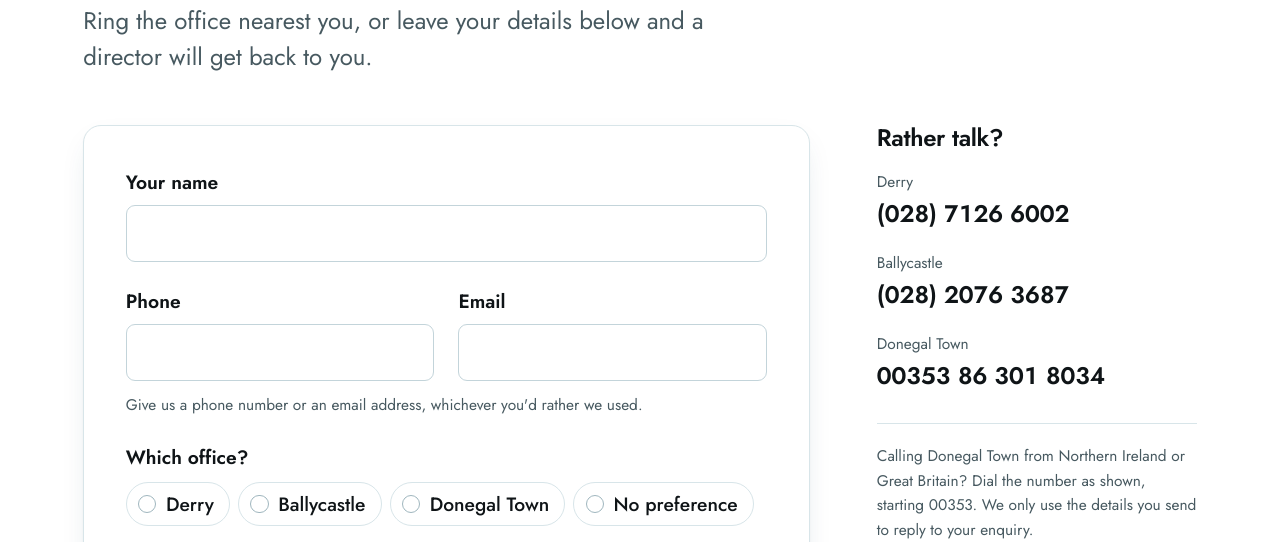
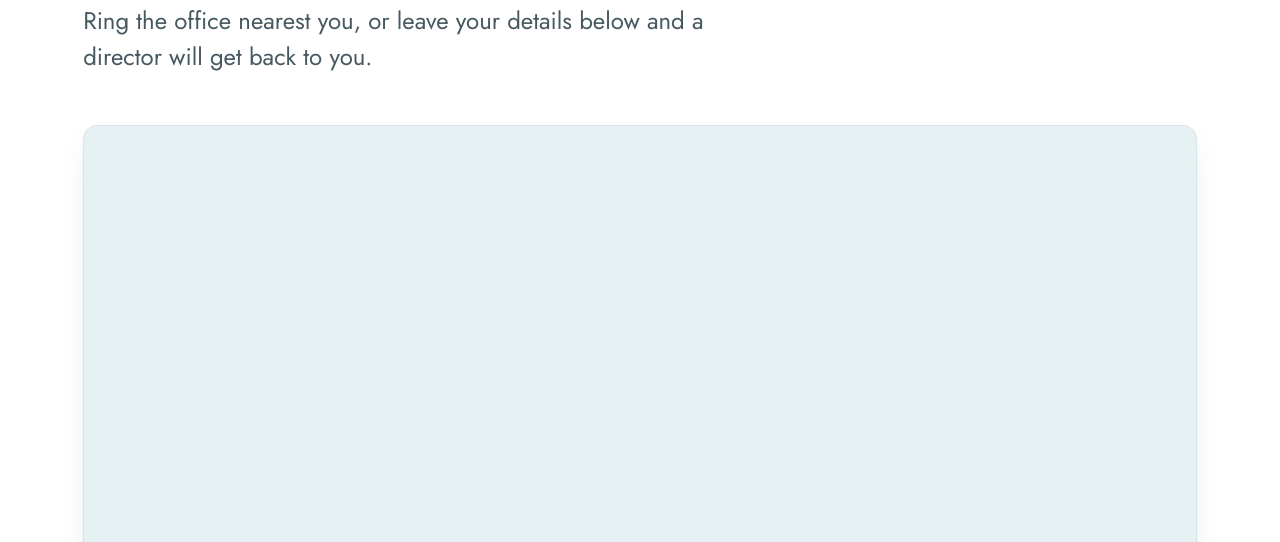
Before and after one commit to fizzbite/efmcc-www, a plain HTML site: page contact.html in a window 1280 px wide. Shown: the part 258-800 px from the top of the page. Drawn offline with Linux system fonts and the light colour scheme; some packages are replaced by stand-ins of ours.

Commit message:
Show the office map only at the top of the contact page
Removes the map from the home and team pages so it isn't repeated;
the office cards stay on all three pages.

Co-Authored-By: Claude Opus 5.5 <noreply@anthropic.com>
Claude-Session: https://claude.ai/code/session_01XCEJoEc9qSSSPchRtBs6a7

```diff
--- a/contact.html
+++ b/contact.html
@@ -31,6 +31,14 @@
   <h1>Get in touch</h1>
   <p>Ring the office nearest you, or leave your details below and a director will get back to you.</p>
 </div>
+<section class="section section--map" aria-label="Office map">
+  <div class="wrap">
+    <div class="office-map" data-office-map data-reveal role="region" aria-label="Map of our three offices">
+      <script type="application/json">[{"id": "derry", "place": "Derry", "role": "Main office", "juris": "Northern Ireland", "addr": ["6 Bayview Terrace", "Derry", "BT48 7EE"], "tel": "(028) 7126 6002", "telhref": "+442871266002", "map": "https://www.google.com/maps/search/?api=1&query=6%20Bayview%20Terrace%2C%20Derry%20BT48%207EE", "lat": 55.001436, "lng": -7.323387}, {"id": "ballycastle", "place": "Ballycastle", "role": "Co. Antrim", "juris": "Northern Ireland", "addr": ["2D The Diamond", "Ballycastle", "Co. Antrim", "BT54 6AW"], "tel": "(028) 2076 3687", "telhref": "+442820763687", "map": "https://www.google.com/maps/search/?api=1&query=2D%20The%20Diamond%2C%20Ballycastle%20BT54%206AW", "lat": 55.2009, "lng": -6.2499}, {"id": "donegal", "place": "Donegal Town", "role": "Co. Donegal", "juris": "Republic of Ireland", "addr": ["Castle Street", "Donegal Town", "Co. Donegal", "F94 AEK0"], "tel": "00353 86 301 8034", "telhref": "+353863018034", "map": "https://www.google.com/maps/search/?api=1&query=Castle%20Street%2C%20Donegal%20Town%2C%20Co.%20Donegal%2C%20F94%20AEK0%2C%20Ireland", "lat": 54.6548, "lng": -8.1101}]</script>
+      <div class="office-map__canvas" data-map-canvas></div>
+    </div>
+  </div>
+</section>
 <section class="section" aria-labelledby="form-h">
   <div class="wrap enquiry">
     <!-- Enquiries are sent through Formspree (works on any static host, including Firebase).
@@ -90,10 +98,6 @@
     <div class="section__head" data-reveal>
       <h2 id="offices-h">Our offices</h2>
       <p>Directions open in Google Maps.</p>
-    </div>
-    <div class="office-map" data-office-map data-reveal role="region" aria-label="Map of our three offices">
-      <script type="application/json">[{"id": "derry", "place": "Derry", "role": "Main office", "juris": "Northern Ireland", "addr": ["6 Bayview Terrace", "Derry", "BT48 7EE"], "tel": "(028) 7126 6002", "telhref": "+442871266002", "map": "https://www.google.com/maps/search/?api=1&query=6%20Bayview%20Terrace%2C%20Derry%20BT48%207EE", "lat": 55.001436, "lng": -7.323387}, {"id": "ballycastle", "place": "Ballycastle", "role": "Co. Antrim", "juris": "Northern Ireland", "addr": ["2D The Diamond", "Ballycastle", "Co. Antrim", "BT54 6AW"], "tel": "(028) 2076 3687", "telhref": "+442820763687", "map": "https://www.google.com/maps/search/?api=1&query=2D%20The%20Diamond%2C%20Ballycastle%20BT54%206AW", "lat": 55.2009, "lng": -6.2499}, {"id": "donegal", "place": "Donegal Town", "role": "Co. Donegal", "juris": "Republic of Ireland", "addr": ["Castle Street", "Donegal Town", "Co. Donegal", "F94 AEK0"], "tel": "00353 86 301 8034", "telhref": "+353863018034", "map": "https://www.google.com/maps/search/?api=1&query=Castle%20Street%2C%20Donegal%20Town%2C%20Co.%20Donegal%2C%20F94%20AEK0%2C%20Ireland", "lat": 54.6548, "lng": -8.1101}]</script>
-      <div class="office-map__canvas" data-map-canvas></div>
     </div>
     <div class="offices"><article class="office" id="derry" data-reveal style="--i:0">
   <div>
--- a/css/site.css
+++ b/css/site.css
@@ -486,3 +486,7 @@ html.js .office-map {
 .office-map .gm-style .popup { font-size: var(--step--1); line-height: 1.45; padding: 0.15rem 0.25rem 0.35rem; }
 .popup p { margin: 0; }
 .office-map .gm-style .pin { cursor: pointer; }
+/* Contact page: the map sits right under the heading, ahead of the form */
+.section--map { padding-bottom: 0; }
+.section--map .office-map { margin-bottom: 0; }
+.section--map + .section { padding-top: clamp(2.5rem, 2rem + 2vw, 3.5rem); }
```
Also changed, not shown: index.html (+0 -4 lines), team.html (+0 -4 lines), 1 other file.
